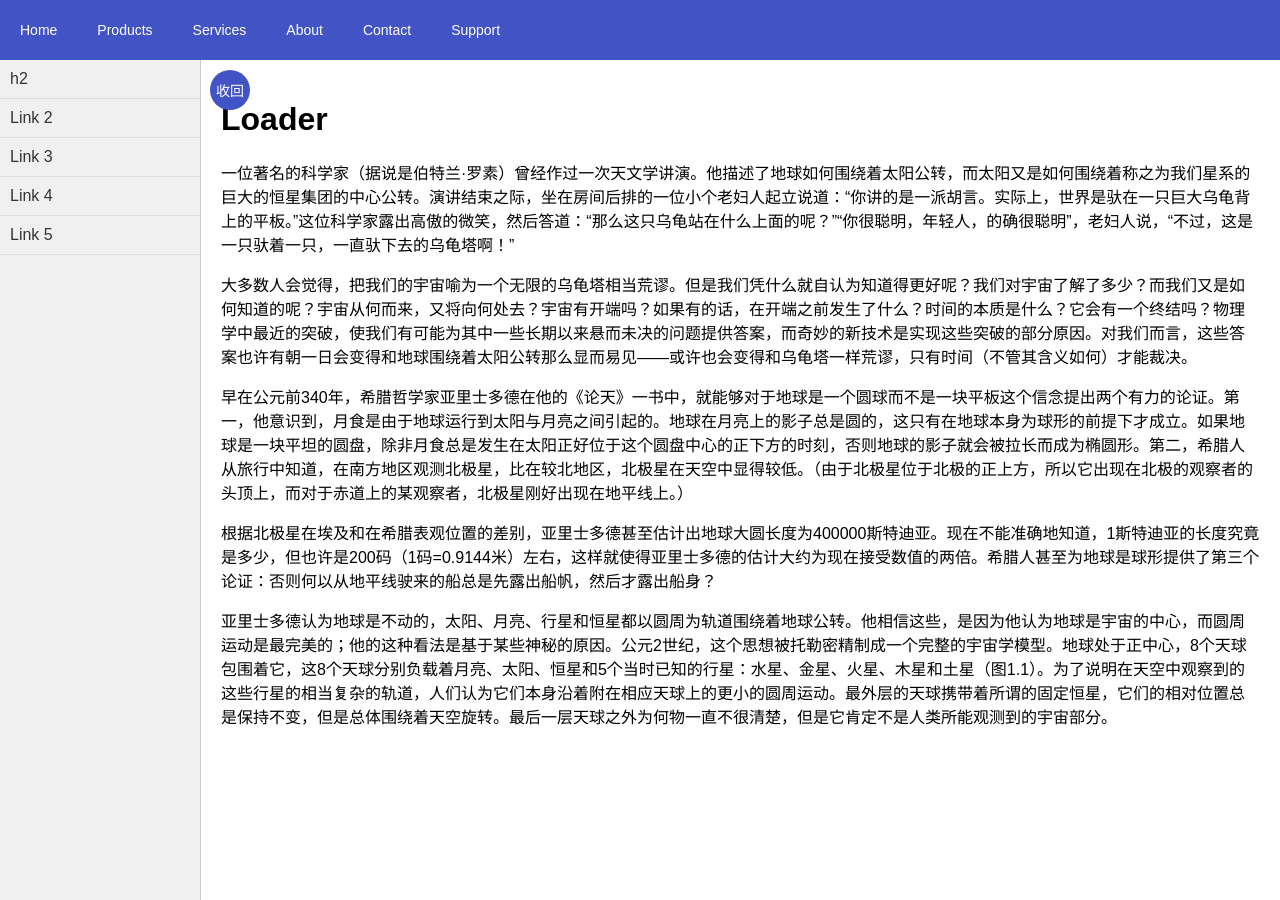
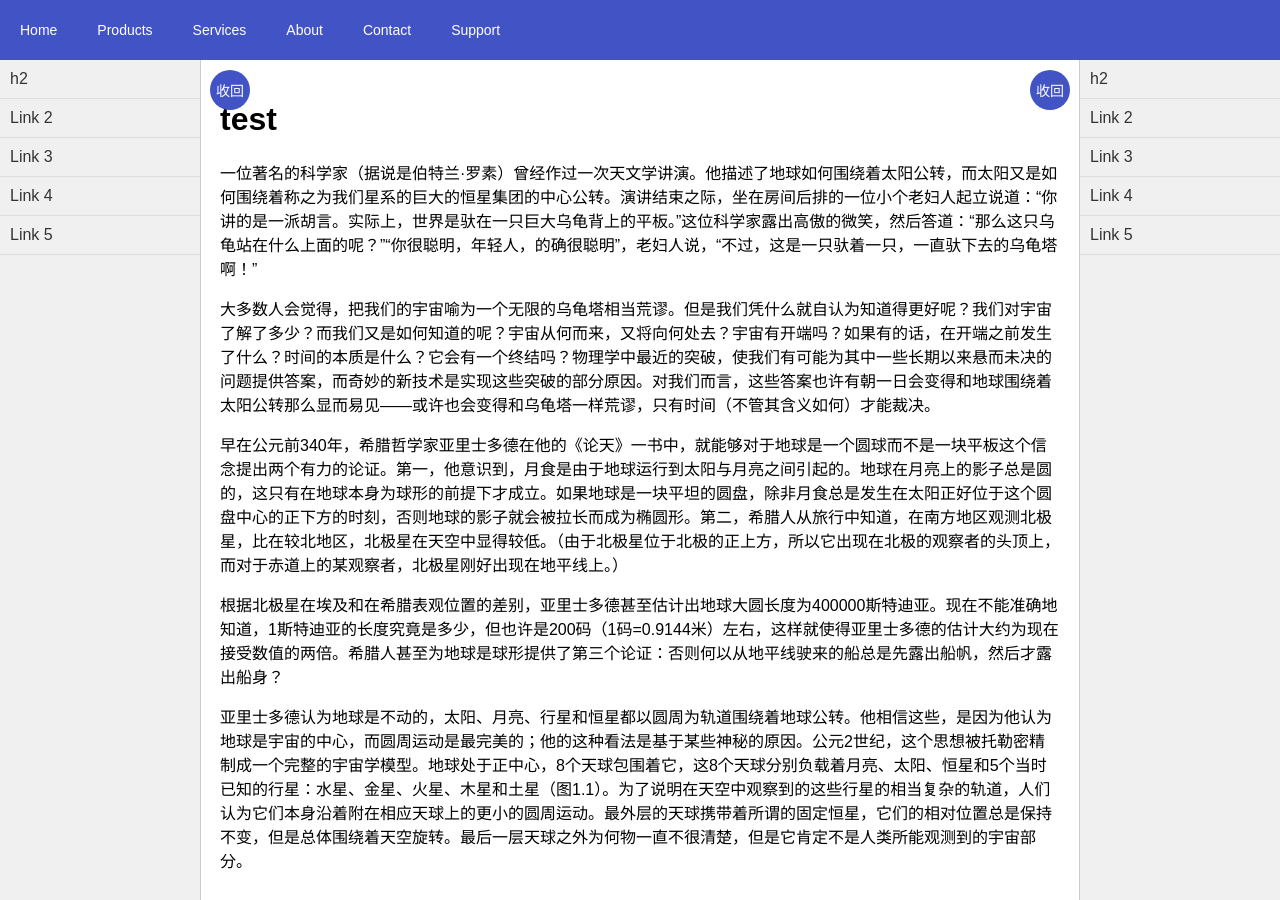
Before and after one commit to yihngwan/yihngwan.github.io, a Jekyll site: the page dome/test.html, which Jekyll copies as it is, in a window 1280 px wide. Built offline with Jekyll 4.4.1, drawn with Linux system fonts in a browser that asks for light colours.

Commit message:
add dome sidebar

```diff
--- a/_config.yml
+++ b/_config.yml
@@ -19,7 +19,7 @@ nav_links:
   - title: "新的页面"
     url: "/pages/new_page"
   - title: "test"
-    url: "test.html"
+    url: "/dome/test"
   - title: "About"
     url: "/pages/about"
   - title: "旧的作品"
--- a/dome/scripts.js
+++ b/dome/scripts.js
@@ -1,4 +1,12 @@
-function toggleSidebar() {
-    const container = document.querySelector('.container');
-    container.classList.toggle('collapsed');
+function toggleSidebar(side) {
+    const sidebar = document.querySelector(`.${side}-sidebar`);
+    const toggleBtn = document.querySelector(`.${side}-toggle-btn`);
+    const content = document.querySelector('.content');
+    sidebar.classList.toggle('collapsed');
+    toggleBtn.classList.toggle('collapsed');
+    if (side === 'left') {
+        content.style.marginLeft = sidebar.classList.contains('collapsed') ? '0' : '200px';
+    } else {
+        content.style.marginRight = sidebar.classList.contains('collapsed') ? '0' : '200px';
+    }
 }
--- a/dome/styles.css
+++ b/dome/styles.css
@@ -2,6 +2,8 @@ body {
     margin: 0;
     padding: 0;
     font-family: Arial, sans-serif;
+    height: 100vh;
+    overflow: hidden; /* 确保内容不会溢出 */
 }
 
 .header {
@@ -35,10 +37,7 @@ body {
     height: calc(100vh - 60px);
     position: relative;
     transition: all 0.3s ease;
-}
-
-.container.collapsed .content {
-    padding-left: 20px;
+    overflow: hidden; /* 确保内容不会溢出 */
 }
 
 .sidebar {
@@ -47,16 +46,33 @@ body {
     border-right: 1px solid #ccc;
     transition: transform 0.3s ease;
     transform: translateX(0);
+    z-index: 1;
+    height: 100%;
+}
+
+.left-sidebar {
+    position: absolute;
+    left: 0;
+}
+
+.right-sidebar {
+    position: absolute;
+    right: 0;
+    border-right: none;
+    border-left: 1px solid #ccc;
 }
 
 .sidebar.collapsed {
     transform: translateX(-100%);
 }
 
+.right-sidebar.collapsed {
+    transform: translateX(100%);
+}
+
 .toggle-btn {
     position: absolute;
     top: 10px;
-    left: 210px;
     width: 40px;
     height: 40px;
     background-color: #4254c5;
@@ -68,14 +84,23 @@ body {
     align-items: center;
     justify-content: center;
     font-size: 14px; /* 修改字体大小 */
+    z-index: 2;
 }
 
-.container.collapsed .toggle-btn {
+.left-toggle-btn {
+    left: 210px;
+}
+
+.right-toggle-btn {
+    right: 210px;
+}
+
+.left-sidebar.collapsed + .left-toggle-btn {
     left: 10px;
 }
 
-.container.collapsed .sidebar {
-    transform: translateX(-100%);
+.right-sidebar.collapsed + .right-toggle-btn {
+    right: 10px;
 }
 
 .sidebar a {
@@ -91,6 +116,17 @@ body {
     padding: 20px;
     background-color: white;
     transition: all 0.3s ease;
+    margin-left: 200px;
+    margin-right: 200px;
+    overflow-y: auto; /* 确保内容可以滚动 */
+}
+
+.left-sidebar.collapsed ~ .content {
+    margin-left: 0;
+}
+
+.right-sidebar.collapsed ~ .content {
+    margin-right: 0;
 }
 
 .content-lines {
--- a/dome/test.html
+++ b/dome/test.html
@@ -17,17 +17,17 @@
         </div>
     </div>
     <div class="container">
-        <div class="sidebar">
+        <div class="sidebar left-sidebar">
             <a href="#">h2</a>
             <a href="#">Link 2</a>
             <a href="#">Link 3</a>
             <a href="#">Link 4</a>
             <a href="#">Link 5</a>
         </div>
-        <button class="toggle-btn" onclick="toggleSidebar()">收回</button>
+        <button class="toggle-btn left-toggle-btn" onclick="toggleSidebar('left')">收回</button>
 
         <div class="content">
-            <h1>Loader</h1>
+            <h1>test</h1>
             <p>一位著名的科学家（据说是伯特兰·罗素）曾经作过一次天文学讲演。他描述了地球如何围绕着太阳公转，而太阳又是如何围绕着称之为我们星系的巨大的恒星集团的中心公转。演讲结束之际，坐在房间后排的一位小个老妇人起立说道：“你讲的是一派胡言。实际上，世界是驮在一只巨大乌龟背上的平板。”这位科学家露出高傲的微笑，然后答道：“那么这只乌龟站在什么上面的呢？”“你很聪明，年轻人，的确很聪明”，老妇人说，“不过，这是一只驮着一只，一直驮下去的乌龟塔啊！”</p>
 
                 <p>大多数人会觉得，把我们的宇宙喻为一个无限的乌龟塔相当荒谬。但是我们凭什么就自认为知道得更好呢？我们对宇宙了解了多少？而我们又是如何知道的呢？宇宙从何而来，又将向何处去？宇宙有开端吗？如果有的话，在开端之前发生了什么？时间的本质是什么？它会有一个终结吗？物理学中最近的突破，使我们有可能为其中一些长期以来悬而未决的问题提供答案，而奇妙的新技术是实现这些突破的部分原因。对我们而言，这些答案也许有朝一日会变得和地球围绕着太阳公转那么显而易见——或许也会变得和乌龟塔一样荒谬，只有时间（不管其含义如何）才能裁决。</p>
@@ -38,6 +38,15 @@
 
                             <p>亚里士多德认为地球是不动的，太阳、月亮、行星和恒星都以圆周为轨道围绕着地球公转。他相信这些，是因为他认为地球是宇宙的中心，而圆周运动是最完美的；他的这种看法是基于某些神秘的原因。公元2世纪，这个思想被托勒密精制成一个完整的宇宙学模型。地球处于正中心，8个天球包围着它，这8个天球分别负载着月亮、太阳、恒星和5个当时已知的行星：水星、金星、火星、木星和土星（图1.1）。为了说明在天空中观察到的这些行星的相当复杂的轨道，人们认为它们本身沿着附在相应天球上的更小的圆周运动。最外层的天球携带着所谓的固定恒星，它们的相对位置总是保持不变，但是总体围绕着天空旋转。最后一层天球之外为何物一直不很清楚，但是它肯定不是人类所能观测到的宇宙部分。</p>
         </div>
+
+        <div class="sidebar right-sidebar">
+            <a href="#">h2</a>
+            <a href="#">Link 2</a>
+            <a href="#">Link 3</a>
+            <a href="#">Link 4</a>
+            <a href="#">Link 5</a>
+        </div>
+        <button class="toggle-btn right-toggle-btn" onclick="toggleSidebar('right')">收回</button>
     </div>
     <script src="scripts.js"></script>
 </body>
```
Also changed, not shown: index.md (+0 -2 lines).
